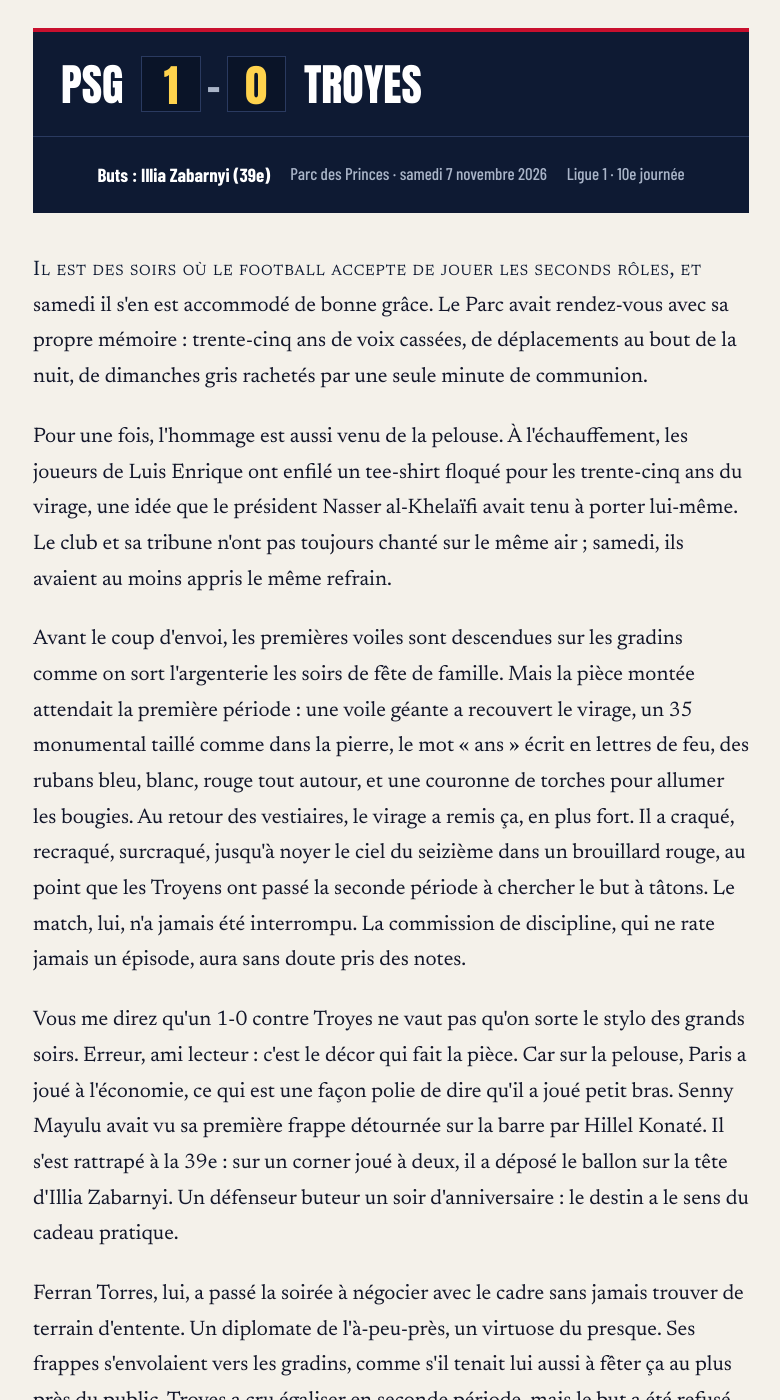
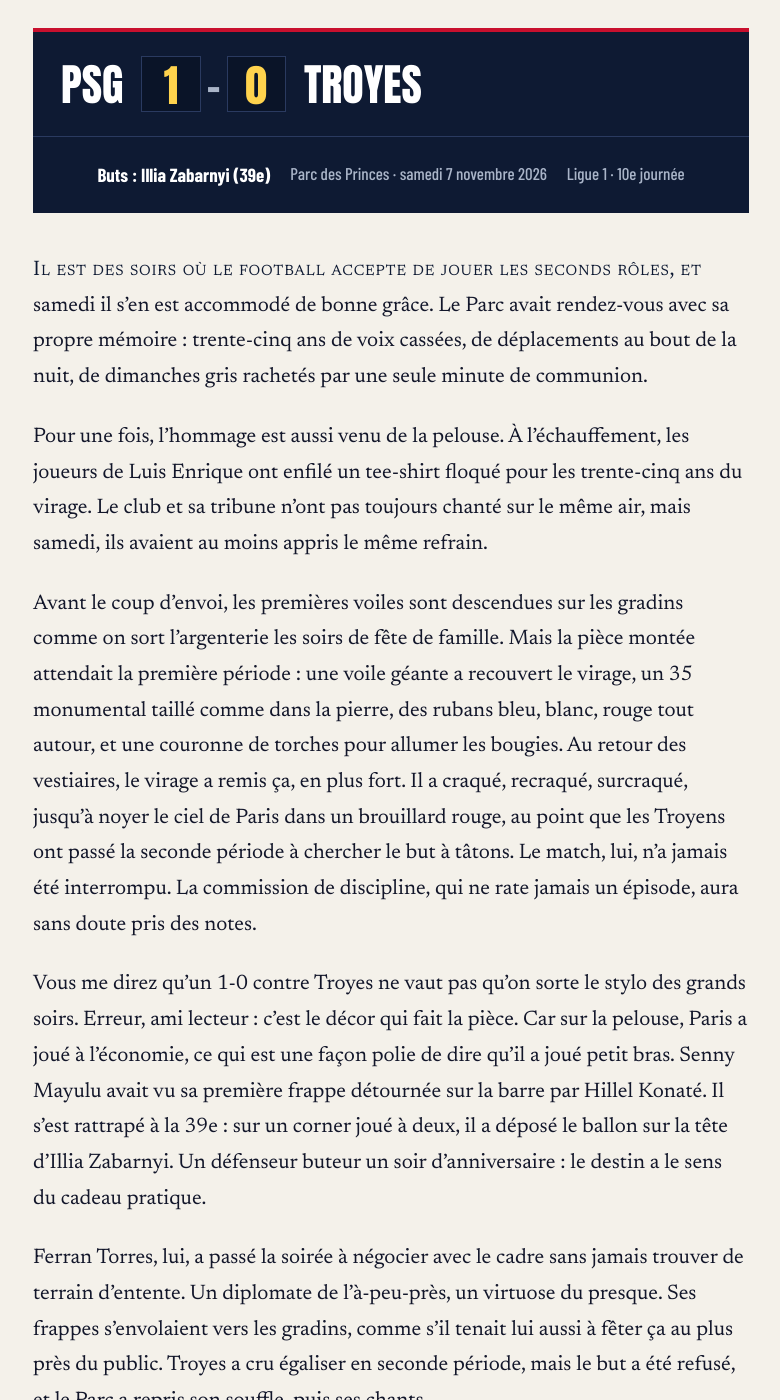
Before and after one commit to vudauteuil/vudauteuil.github.io, a Jekyll site: the page built from _posts/2026-11-07-trente-cinq-ans-apres.md, in a window 1280 px wide and 1400 px high, scrolled down 637 px. Shown: the whole window, without its empty margins (249-1029 px from the left). Built offline with Jekyll 4.4.1, drawn with Linux system fonts in a browser that asks for light colours; some of the changed text lies outside the part shown.

Commit message:
Update _posts/2026-11-07-trente-cinq-ans-apres.md (via Pages CMS)

```diff
--- a/_posts/2026-11-07-trente-cinq-ans-apres.md
+++ b/_posts/2026-11-07-trente-cinq-ans-apres.md
@@ -1,34 +1,33 @@
 ---
-title: "Trente-cinq ans après"
+title: Trente-cinq ans après
+published: true
 date: 2026-11-07
-published: true
-competition: "Ligue 1"
-journee: "10e journée"
-adversaire: "Troyes"
+competition: Ligue 1
+journee: 10e journée
+adversaire: Troyes
 domicile: true
 buts_psg: 1
 buts_adversaire: 0
-buteurs: "Illia Zabarnyi (39e)"
-stade: "Parc des Princes"
-chapeau: "Le Virage Auteuil fêtait ses trente-cinq ans. Le terrain a apporté le gâteau sans les bougies ; la tribune, elle, a fourni le feu d'artifice."
-photo: ""
-legende: ""
+buteurs: Illia Zabarnyi (39e)
+stade: Parc des Princes
+chapeau: Le Virage Auteuil fêtait ses trente-cinq ans. Le terrain a apporté le
+  gâteau sans les bougies ; la tribune, elle, a fourni le feu d'artifice.
 note_tribune: 10
 note_terrain: 5
-homme_du_soir: "Senny Mayulu"
+homme_du_soir: Senny Mayulu
 ---
-<p>Il est des soirs où le football accepte de jouer les seconds rôles, et samedi il s'en est accommodé de bonne grâce. Le Parc avait rendez-vous avec sa propre mémoire : trente-cinq ans de voix cassées, de déplacements au bout de la nuit, de dimanches gris rachetés par une seule minute de communion.</p>
+Il est des soirs où le football accepte de jouer les seconds rôles, et samedi il s'en est accommodé de bonne grâce. Le Parc avait rendez-vous avec sa propre mémoire : trente-cinq ans de voix cassées, de déplacements au bout de la nuit, de dimanches gris rachetés par une seule minute de communion.
 
-<p>Pour une fois, l'hommage est aussi venu de la pelouse. À l'échauffement, les joueurs de Luis Enrique ont enfilé un tee-shirt floqué pour les trente-cinq ans du virage, une idée que le président Nasser al-Khelaïfi avait tenu à porter lui-même. Le club et sa tribune n'ont pas toujours chanté sur le même air ; samedi, ils avaient au moins appris le même refrain.</p>
+Pour une fois, l'hommage est aussi venu de la pelouse. À l'échauffement, les joueurs de Luis Enrique ont enfilé un tee-shirt floqué pour les trente-cinq ans du virage. Le club et sa tribune n'ont pas toujours chanté sur le même air, mais samedi, ils avaient au moins appris le même refrain.
 
-<p>Avant le coup d'envoi, les premières voiles sont descendues sur les gradins comme on sort l'argenterie les soirs de fête de famille. Mais la pièce montée attendait la première période : une voile géante a recouvert le virage, un 35 monumental taillé comme dans la pierre, le mot « ans » écrit en lettres de feu, des rubans bleu, blanc, rouge tout autour, et une couronne de torches pour allumer les bougies. Au retour des vestiaires, le virage a remis ça, en plus fort. Il a craqué, recraqué, surcraqué, jusqu'à noyer le ciel du seizième dans un brouillard rouge, au point que les Troyens ont passé la seconde période à chercher le but à tâtons. Le match, lui, n'a jamais été interrompu. La commission de discipline, qui ne rate jamais un épisode, aura sans doute pris des notes.</p>
+Avant le coup d'envoi, les premières voiles sont descendues sur les gradins comme on sort l'argenterie les soirs de fête de famille. Mais la pièce montée attendait la première période : une voile géante a recouvert le virage, un 35 monumental taillé comme dans la pierre, des rubans bleu, blanc, rouge tout autour, et une couronne de torches pour allumer les bougies. Au retour des vestiaires, le virage a remis ça, en plus fort. Il a craqué, recraqué, surcraqué, jusqu'à noyer le ciel de Paris dans un brouillard rouge, au point que les Troyens ont passé la seconde période à chercher le but à tâtons. Le match, lui, n'a jamais été interrompu. La commission de discipline, qui ne rate jamais un épisode, aura sans doute pris des notes.
 
-<p>Vous me direz qu'un 1-0 contre Troyes ne vaut pas qu'on sorte le stylo des grands soirs. Erreur, ami lecteur : c'est le décor qui fait la pièce. Car sur la pelouse, Paris a joué à l'économie, ce qui est une façon polie de dire qu'il a joué petit bras. Senny Mayulu avait vu sa première frappe détournée sur la barre par Hillel Konaté. Il s'est rattrapé à la 39e : sur un corner joué à deux, il a déposé le ballon sur la tête d'Illia Zabarnyi. Un défenseur buteur un soir d'anniversaire : le destin a le sens du cadeau pratique.</p>
+Vous me direz qu'un 1-0 contre Troyes ne vaut pas qu'on sorte le stylo des grands soirs. Erreur, ami lecteur : c'est le décor qui fait la pièce. Car sur la pelouse, Paris a joué à l'économie, ce qui est une façon polie de dire qu'il a joué petit bras. Senny Mayulu avait vu sa première frappe détournée sur la barre par Hillel Konaté. Il s'est rattrapé à la 39e : sur un corner joué à deux, il a déposé le ballon sur la tête d'Illia Zabarnyi. Un défenseur buteur un soir d'anniversaire : le destin a le sens du cadeau pratique.
 
-<p>Ferran Torres, lui, a passé la soirée à négocier avec le cadre sans jamais trouver de terrain d'entente. Un diplomate de l'à-peu-près, un virtuose du presque. Ses frappes s'envolaient vers les gradins, comme s'il tenait lui aussi à fêter ça au plus près du public. Troyes a cru égaliser en seconde période, mais le but a été refusé, et le Parc a repris son souffle, puis ses chants.</p>
+Ferran Torres, lui, a passé la soirée à négocier avec le cadre sans jamais trouver de terrain d'entente. Un diplomate de l'à-peu-près, un virtuose du presque. Ses frappes s'envolaient vers les gradins, comme s'il tenait lui aussi à fêter ça au plus près du public. Troyes a cru égaliser en seconde période, mais le but a été refusé, et le Parc a repris son souffle, puis ses chants.
 
-<p>Onzième victoire de rang, la trêve en tête, trois points devant le Paris FC.</p>
+Onzième victoire de rang, la trêve en tête, trois points devant le Paris FC.
 
-<blockquote><p>Sur le terrain, onze garçons ont assuré le service minimum. En tribune, quelques milliers de gosiers ont fait les heures sup'.</p></blockquote>
+> Sur le terrain, onze garçons ont assuré le service minimum. En tribune, quelques milliers de gosiers ont fait les heures sup'.
 
-<p>Et puis il y a eu ce moment que les anniversaires réservent aux plus patients. Après le coup de sifflet final, les joueurs ont traversé la pelouse, banderole en main, pour venir saluer le virage à son pied. Trente-cinq ans que la tribune chante pour le terrain. Samedi soir, pour une fois, c'est le terrain qui est venu lui rendre la politesse.</p>
+Et puis il y a eu ce moment que les anniversaires réservent aux plus patients. Après le coup de sifflet final, les joueurs ont traversé la pelouse, banderole en main, pour venir saluer le virage à son pied. Trente-cinq ans que la tribune chante pour le terrain. Samedi soir, pour une fois, c'est le terrain qui est venu lui rendre la politesse.
```
